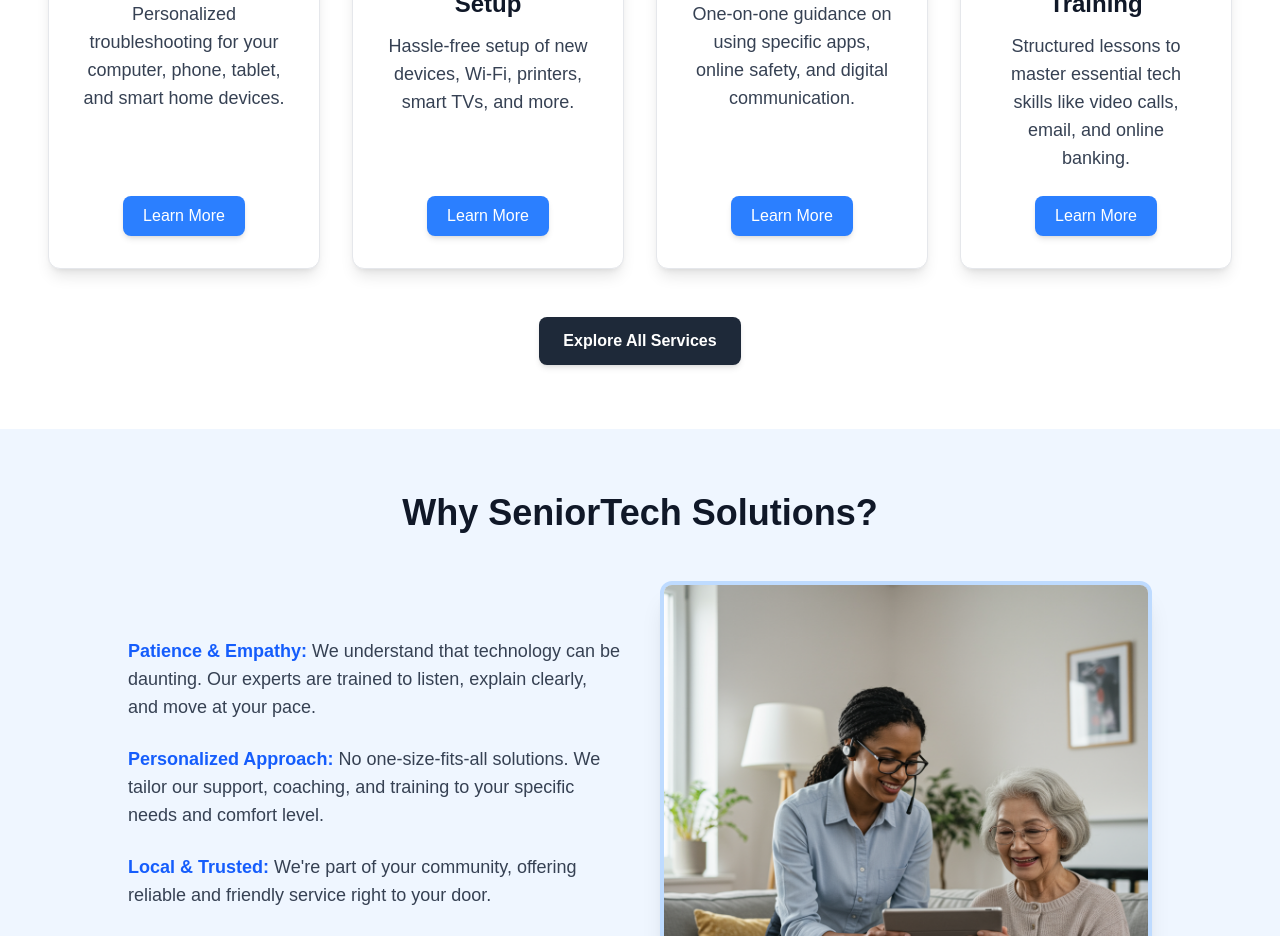
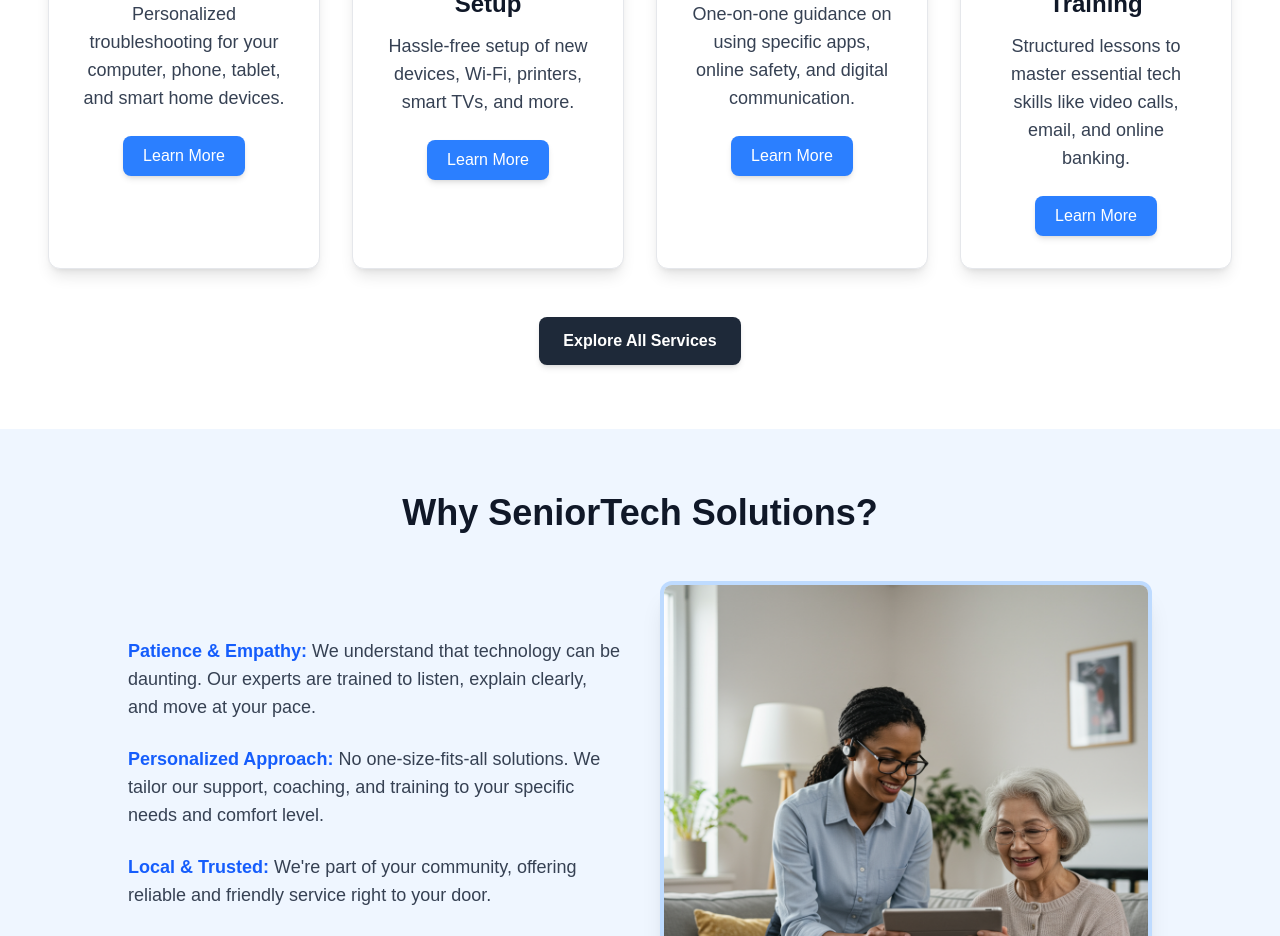
Before and after one commit to nexai2024/tech4seniors, a Next.js app: page / in a window 1280 px wide. Shown: the part 980-1916 px from the top of the page. Built offline with nearby package versions, Linux system fonts and the light colour scheme; no server answers.

Commit message:
services link correction

```diff
--- a/app/page.jsx
+++ b/app/page.jsx
@@ -14,7 +14,7 @@ import TestimonialCard from '../components/TestimonialCard';
  * @param {object} props - Component props.
  * @param {function} props.navigate - Function to navigate to other pages (simulated for this environment).
  */
-const HomePage = ({ navigate }) => (
+const HomePage = () => (
   <>
     {/* Hero Section */}
     <section className="bg-gradient-to-br from-blue-50 to-indigo-100 py-20 px-6 md:px-12 text-center">
@@ -44,25 +44,21 @@ const HomePage = ({ navigate }) => (
             icon="M10 21h7a2 2 0 0 0 2-2V9a2 2 0 0 0-2-2h-7"
             title="Custom Support"
             description="Personalized troubleshooting for your computer, phone, tablet, and smart home devices."
-            navigate={() => navigate('services')} // Use the navigate prop
           />
           <ServiceCard
             icon="M12 22v-4h4v-4M2 10l10-8 10 8M6 17v-7h12v7a4 4 0 0 1-4 4H10a4 4 0 0 1-4-4Z"
             title="Installation & Setup"
             description="Hassle-free setup of new devices, Wi-Fi, printers, smart TVs, and more."
-            navigate={() => navigate('services')} // Use the navigate prop
           />
           <ServiceCard
             icon="M18 8A6 6 0 0 0 6 8c0 7-3 9-3 9h18s-3-2-3-9"
             title="Patient Coaching"
             description="One-on-one guidance on using specific apps, online safety, and digital communication."
-            navigate={() => navigate('services')} // Use the navigate prop
           />
           <ServiceCard
             icon="M14 2H6a2 2 0 0 0-2 2v16a2 2 0 0 0 2 2h12a2 2 0 0 0 2-2V8zM14 2v6h6M10 13h4M10 17h4"
             title="Comprehensive Training"
             description="Structured lessons to master essential tech skills like video calls, email, and online banking."
-            navigate={() => navigate('services')} // Use the navigate prop
           />
         </div>
         <div className="text-center mt-12">
--- a/components/ServiceCard.jsx
+++ b/components/ServiceCard.jsx
@@ -1,6 +1,7 @@
 // components/ServiceCard.js
 "use client"; // This component uses onClick, so it must be a Client Component.
 
+import Link from 'next/link';
 import React from 'react';
 
 /**
@@ -11,7 +12,7 @@ import React from 'react';
  * @param {string} props.description - Brief description of the service.
  * @param {function} props.navigate - Function to navigate to the detailed services page.
  */
-const ServiceCard = ({ icon, title, description, navigate }) => (
+const ServiceCard = ({ icon, title, description }) => (
   <div className="bg-white rounded-xl shadow-lg p-8 flex flex-col items-center text-center border border-gray-200 hover:shadow-xl transition-shadow duration-300">
     <div className="bg-blue-100 text-blue-600 p-4 rounded-full mb-6">
       {/* Lucide icon SVG for visual representation of the service */}
@@ -21,12 +22,13 @@ const ServiceCard = ({ icon, title, description, navigate }) => (
     </div>
     <h3 className="text-2xl font-semibold text-gray-900 mb-3">{title}</h3>
     <p className="text-gray-700 text-lg mb-6">{description}</p>
+    <Link href="/services">
     <button
-      onClick={navigate}
       className="mt-auto bg-blue-500 hover:bg-blue-600 text-white py-2 px-5 rounded-lg text-md font-medium shadow-md transition-colors duration-300 focus:outline-none focus:ring-2 focus:ring-blue-300"
     >
       Learn More
     </button>
+    </Link>
   </div>
 );
 
```
